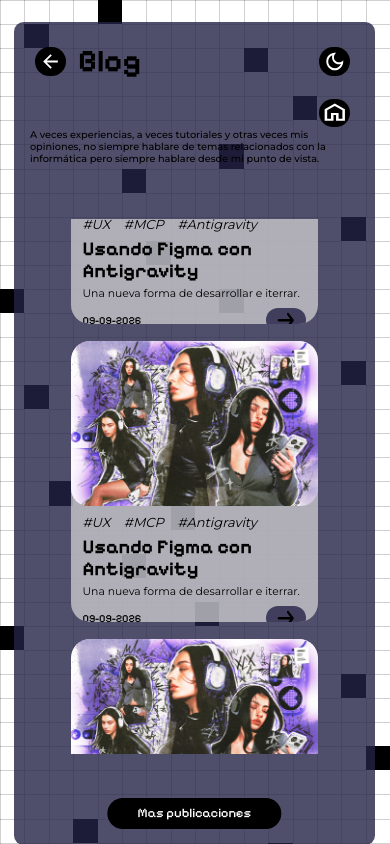
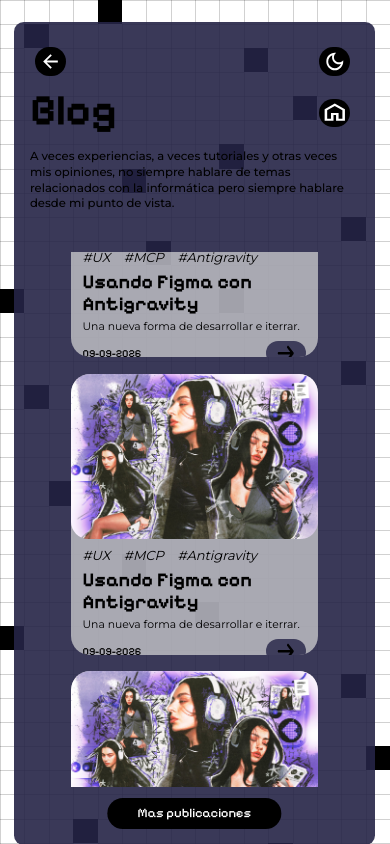
Before and after one commit to Unodetantosluises/1deTantosLuises, a React (Vite) app: page /blog in a window 390 px wide. Built offline with nearby package versions, Linux system fonts and the light colour scheme.

Commit message:
fix: blog styles

```diff
--- a/src/pages/Blog/_blog.scss
+++ b/src/pages/Blog/_blog.scss
@@ -4,7 +4,7 @@
   position: relative;
   width: 100vw;
   min-height: 100vh;
-  aspect-ratio: 1919 / 910;
+  aspect-ratio: 1919 / 1110;
   overflow: hidden;
   background-color: var(--bg-color);
   transition: background-color 0.3s ease, color 0.3s ease;
@@ -18,13 +18,13 @@
     bottom: 3.5%;
     left: 2.5%;
     right: 2.1%;
-    border-radius: 4rem;
-    background-color: rgba(37, 36, 70, 0.80); // Day mode (#252446 @ 80%)
+    border-radius: 2.4rem;
+    background-color: rgba(37, 36, 70, 0.90); // Day mode (#252446 @ 90%)
     transition: background-color 0.3s ease;
     z-index: 2;
 
     [data-theme='dark'] & {
-      background-color: rgba(32, 21, 51, 0.55); // Night mode (#201533 @ 55%)
+      background-color: rgba(32, 21, 51, 0.85); // Night mode (#201533 @ 85%)
     }
   }
 
@@ -41,7 +41,7 @@
 
   &__title {
     font-family: 'Pixelify Sans', cursive, monospace, sans-serif;
-    font-size: 6.4rem;
+    font-size: 8.2rem;
     font-weight: 700;
     margin: 0;
     line-height: 1;
@@ -53,24 +53,24 @@
   // Intro Description under header
   &__description {
     position: absolute;
-    top: 13%;
+    top: 14%;
     left: 7.5%;
     width: 80%;
     max-width: 130rem;
     margin: 0;
     font-family: 'Montserrat', sans-serif;
-    font-size: 2.4rem;
+    font-size: 2.1rem;
     font-weight: 500;
-    line-height: 1.25;
+    line-height: 1.35;
     color: var(--text-color);
     transition: color 0.3s ease;
-    z-index: 3;
+    z-index: 5;
   }
 
   // Blog Cards Grid
   &__grid {
     position: absolute;
-    top: 23%;
+    top: 28rem;
     left: 4.8%;
     right: 4.8%;
     display: flex;
@@ -82,7 +82,7 @@
   // More Publications Action Button
   &__action {
     position: absolute;
-    bottom: 3.2%;
+    bottom: 3.6rem;
     left: 50%;
     transform: translateX(-50%);
     z-index: 3;
@@ -129,22 +129,29 @@
     &__header {
       top: 2.525%;
       left: 4.5%;
-      gap: 1.2rem;
+      display: flex;
+      flex-direction: column;
+      align-items: flex-start;
+      gap: 1.6rem;
+      z-index: 10;
     }
 
     &__title {
-      font-size: 5.8rem;
+      font-size: 8rem;
+      line-height: 1;
     }
 
     &__description {
-      top: 13%;
+      top: 15.5%;
       left: 4.5%;
-      width: 90%;
-      font-size: 1.8rem;
+      width: 91%;
+      max-width: 100%;
+      font-size: 2.15rem;
+      line-height: 1.35;
     }
 
     &__grid {
-      top: 24%;
+      top: 28%;
       left: 4.5%;
       right: 4.5%;
       flex-direction: column;
```
